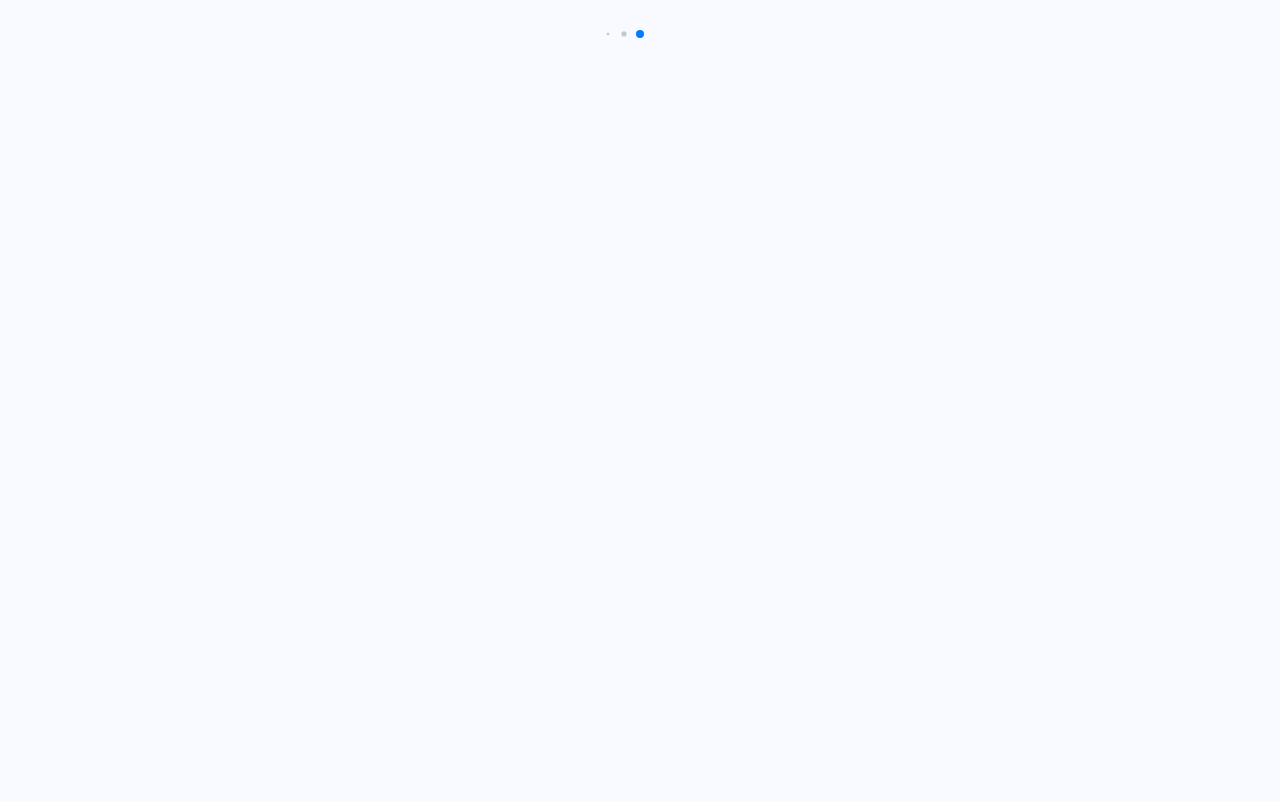
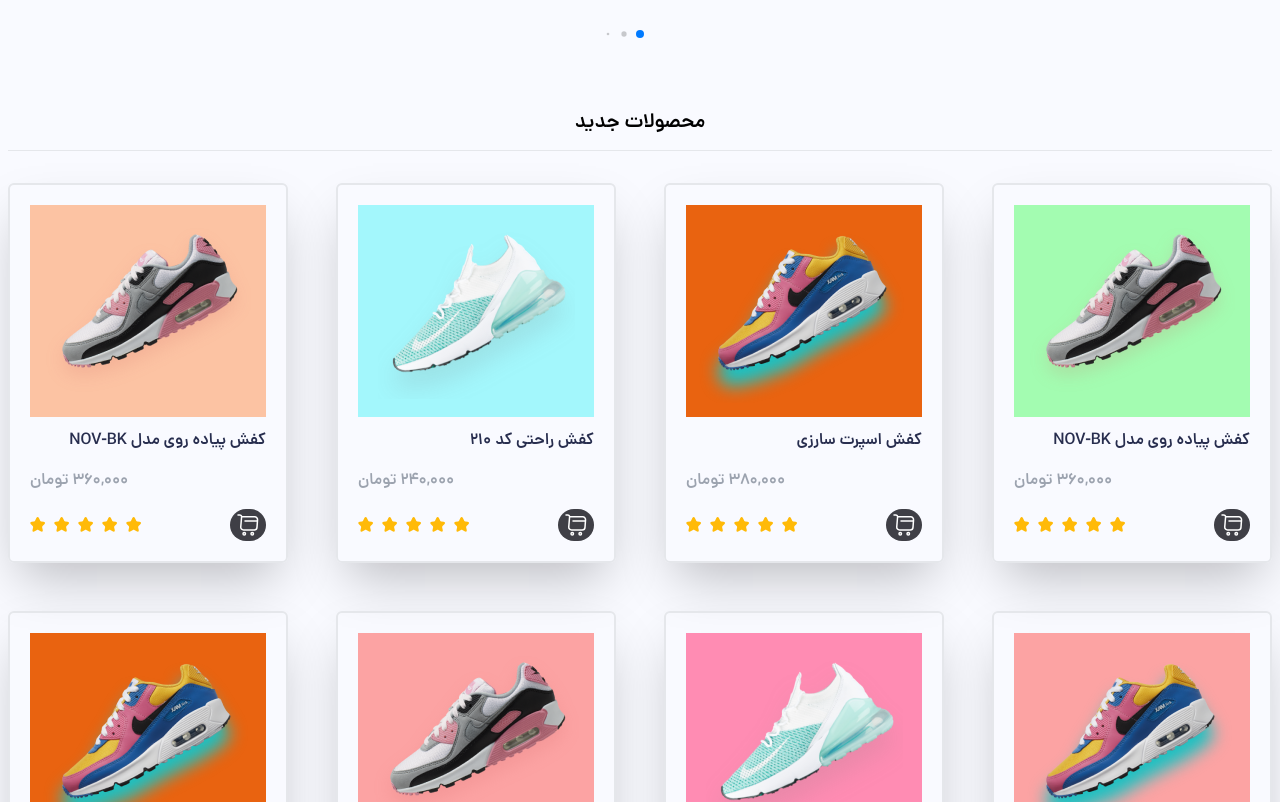
Before and after one commit to vcabolfazl/Shoe-Store, a Next.js app: page / in a window 1280 px wide. Shown: the part 717-1519 px from the top of the page. Before the commit the page ends 939 px from the top, so only its background shows below. Built offline with nearby package versions, Linux system fonts and the light colour scheme; data requests are answered from the project's data file.

Commit message:
feat => Development of new products section on home page

```diff
--- a/db.json
+++ b/db.json
@@ -1,19 +1,67 @@
 {
- "posts": [
+ "Product": [
   {
    "id": 1,
-   "title": "json-server",
-   "author": "typicode"
+   "title": "کفش پیاده روی مدل NOV-BK",
+   "img": "/assets/Images/products/Product1.png",
+   "price": 360000,
+   "stars": 5
+  },
+  {
+   "id": 2,
+   "title": "کفش اسپرت سارزی",
+   "img": "/assets/Images/products/Product2.png",
+   "price": 380000,
+   "stars": 5
+  },
+  {
+   "id": 3,
+   "title": "کفش راحتی کد 210",
+   "img": "/assets/Images/products/Product3.png",
+   "price": 240000,
+   "stars": 5
+  },
+  {
+   "id": 4,
+   "title": "کفش پیاده روی مدل NOV-BK",
+   "img": "/assets/Images/products/Product1.png",
+   "price": 360000,
+   "stars": 5
+  },
+  {
+   "id": 5,
+   "title": "کفش اسپرت سارزی",
+   "img": "/assets/Images/products/Product2.png",
+   "price": 380000,
+   "stars": 5
+  },
+  {
+   "id": 6,
+   "title": "کفش راحتی کد 210",
+   "img": "/assets/Images/products/Product3.png",
+   "price": 240000,
+   "stars": 5
+  },
+  {
+   "id": 7,
+   "title": "کفش پیاده روی مدل NOV-BK",
+   "img": "/assets/Images/products/Product1.png",
+   "price": 360000,
+   "stars": 5
+  },
+  {
+   "id": 8,
+   "title": "کفش اسپرت سارزی",
+   "img": "/assets/Images/products/Product2.png",
+   "price": 380000,
+   "stars": 5
+  },
+  {
+   "id": 9,
+   "title": "کفش راحتی کد 210",
+   "img": "/assets/Images/products/Product3.png",
+   "price": 240000,
+   "stars": 5
   }
- ],
- "comments": [
-  {
-   "id": 1,
-   "body": "some comment",
-   "postId": 1
-  }
- ],
- "profile": {
-  "name": "typicode"
- }
+ ]
 }
--- /dev/null
+++ b/src/components/ProductCard.jsx
@@ -0,0 +1,46 @@
+import React, { useEffect, useState } from 'react'
+
+export default function ProductCard({ id, title, img, price, stars }) {
+ const colors = ["#FCA3A3", "#A3F7FC", "#FCC3A3", "#A3FCB1", "#E96310", "#ff8cb3"]
+ const [color, setColor] = useState("#FCA3A3")
+ useEffect(() => {
+  const randomColor = colors[Math.floor(Math.random() * colors.length)];
+  setColor(randomColor);
+  colors.splice(colors.indexOf(randomColor), 1);
+ }, [])
+ return (
+  <div className="border-2 rounded-md p-5 shadow-2xl space-y-3">
+   <div className="flex items-center justify-center h-[63%]" style={{ background: color }}>
+    <img src={img} alt="" />
+   </div>
+   <div className="font-danaB space-y-4">
+    <p className='text-NavyBlue'>{title}</p>
+    <p className='text-gray-400 text-left'>{price.toLocaleString()} تومان</p>
+    <div className="flex items-center justify-between">
+     <div className="w-fit bg-zinc-700 px-1.5 py-1 rounded-full">
+      <svg className="w-6 h-6">
+       <use href='#shopping-cart'></use>
+      </svg>
+     </div>
+     <div className="flex gap-x-2 float-left">
+      <svg className="w-4 h-4">
+       <use href='#star'></use>
+      </svg>
+      <svg className="w-4 h-4">
+       <use href='#star'></use>
+      </svg>
+      <svg className="w-4 h-4">
+       <use href='#star'></use>
+      </svg>
+      <svg className="w-4 h-4">
+       <use href='#star'></use>
+      </svg>
+      <svg className="w-4 h-4">
+       <use href='#star'></use>
+      </svg>
+     </div>
+    </div>
+   </div>
+  </div>
+ )
+}
--- a/src/components/Svg.jsx
+++ b/src/components/Svg.jsx
@@ -110,6 +110,19 @@ export default function Svg() {
     />
    </symbol>
 
+   <symbol id='star'
+    xmlns="http://www.w3.org/2000/svg"
+    width={16}
+    height={15}
+    viewBox="0 0 16 15"
+    fill="none"
+   >
+    <path
+     d="M8.92549 1.05362L10.2238 3.65016C10.4008 4.00423 10.8729 4.3583 11.2663 4.41732L13.617 4.81073C15.1218 5.06645 15.4758 6.14834 14.394 7.23023L12.5646 9.06945C12.2597 9.37434 12.0826 9.9743 12.181 10.4071L12.7023 12.679C13.1154 14.4691 12.1613 15.1674 10.5778 14.233L8.37471 12.9249C7.97146 12.6889 7.32232 12.6889 6.91907 12.9249L4.70611 14.2232C3.12262 15.1575 2.16859 14.4592 2.58167 12.6692L3.10295 10.3972C3.2013 9.9743 3.02427 9.37434 2.71937 9.05961L0.899825 7.24007C-0.182066 6.15818 0.172007 5.06645 1.67682 4.82057L4.02747 4.42715C4.42089 4.3583 4.89299 4.01407 5.07002 3.65999L6.36829 1.06345C7.0666 -0.352841 8.22718 -0.352841 8.92549 1.05362Z"
+     fill="#FFBA08"
+    />
+   </symbol>
+
   </svg>
 
  )
--- a/src/pages/_app.js
+++ b/src/pages/_app.js
@@ -1,13 +1,16 @@
 import Header from '@/components/Header'
 import Svg from '@/components/Svg'
 import '@/styles/globals.css'
-
+import { QueryClient, QueryClientProvider } from 'react-query'
+const queryClient = new QueryClient();
 export default function App({ Component, pageProps }) {
   return (
     <>
       <Svg />
       <Header />
-      <Component {...pageProps} />
+      <QueryClientProvider client={queryClient}>
+        <Component {...pageProps} />
+      </QueryClientProvider>
     </>
   )
 }
--- a/src/pages/index.jsx
+++ b/src/pages/index.jsx
@@ -10,8 +10,16 @@ import 'swiper/css/pagination';
 // import required modules
 import { Pagination } from 'swiper/modules'
 import Link from 'next/link';
+import ProductCard from '@/components/ProductCard';
+import { useQuery } from 'react-query';
+import { useState } from 'react';
 
 export default function Home() {
+  const [products, setProducts] = useState([])
+  const { productsData } = useQuery("products", () => {
+    return fetch("http://localhost:4000/Product").then(res => res.json()).then(data => setProducts(data))
+  })
+  // const products = fetch("http://localhost:4000/Product").then(res => res.json()).then(data => console.log(data))
   return (
     <>
       <section className=''>
@@ -27,7 +35,7 @@ export default function Home() {
               <div className="w-full relative grid grid-cols-3 items-center mb-12">
                 <div className="z-20">
                   <h1 className='font-danaB md:text-3xl xl:text-5xl mb-4 md:mb-12'>احساس خوب زندگی با کفش های<span className='text-purple'> آرتین شاپ </span></h1>
-                  <Link href="/" className='px-2 md:px-10 py-2 md:py-4 text-xs rounded-xl bg-purple text-white'> همین الان خرید کن! </Link>
+                  <Link href="/" className='px-2 md:px-10 py-2 md:py-4 md:text-base text-xs rounded-xl bg-purple text-white'> همین الان خرید کن! </Link>
                 </div>
 
                 <div className="relative flex justify-end col-span-2">
@@ -40,9 +48,9 @@ export default function Home() {
             </SwiperSlide>
             <SwiperSlide>
               <div className="w-full relative grid grid-cols-3 items-center">
-              <div className="z-20">
+                <div className="z-20">
                   <h1 className='font-danaB md:text-3xl xl:text-5xl mb-4 md:mb-12'>احساس خوب زندگی با کفش های<span className='text-purple'> آرتین شاپ </span></h1>
-                  <Link href="/" className='px-2 md:px-10 py-2 md:py-4 text-xs rounded-xl bg-purple text-white'> همین الان خرید کن! </Link>
+                  <Link href="/" className='px-2 md:px-10 py-2 md:py-4 md:text-base text-xs rounded-xl bg-purple text-white'> همین الان خرید کن! </Link>
                 </div>
 
                 <div className="relative flex justify-end col-span-2">
@@ -55,9 +63,9 @@ export default function Home() {
             </SwiperSlide>
             <SwiperSlide>
               <div className="w-full relative grid grid-cols-3 items-center">
-              <div className="z-20">
+                <div className="z-20">
                   <h1 className='font-danaB md:text-3xl xl:text-5xl mb-4 md:mb-12'>احساس خوب زندگی با کفش های<span className='text-purple'> آرتین شاپ </span></h1>
-                  <Link href="/" className='px-2 md:px-10 py-2 md:py-4 text-xs rounded-xl bg-purple text-white'> همین الان خرید کن! </Link>
+                  <Link href="/" className='px-2 md:px-10 py-2 md:py-4 md:text-base text-xs rounded-xl bg-purple text-white'> همین الان خرید کن! </Link>
                 </div>
 
                 <div className="relative flex justify-end col-span-2">
@@ -72,8 +80,16 @@ export default function Home() {
 
         </div>
       </section>
-      <section className='my-44'>
-
+      <section className='my-16'>
+        <div className="container">
+          <h3 className='mb-3 text-xl font-danaB text-center'>محصولات جدید</h3>
+          <hr />
+          <div className="grid grid-cols-4 gap-12 mt-8">
+            {
+              products?.slice(0, 8).map(item => <ProductCard key={item.id} {...item} />)
+            }
+          </div>
+        </div>
       </section>
     </>
   )
```
